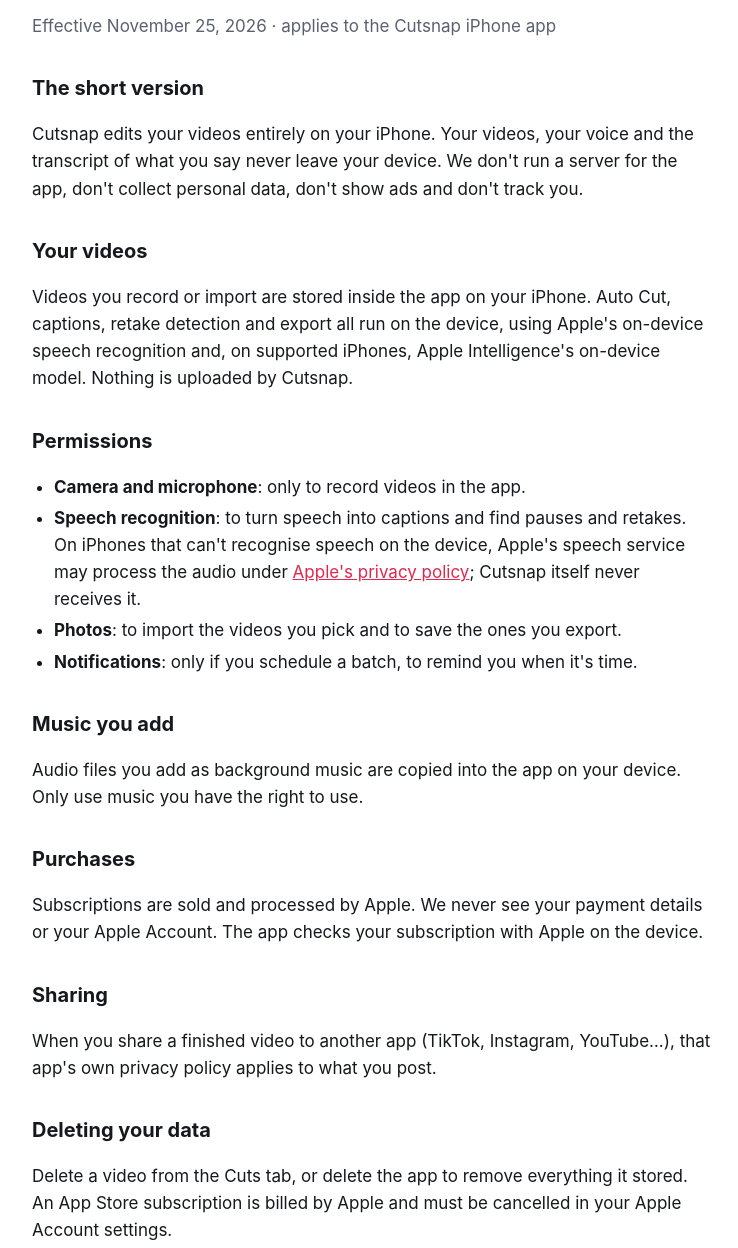
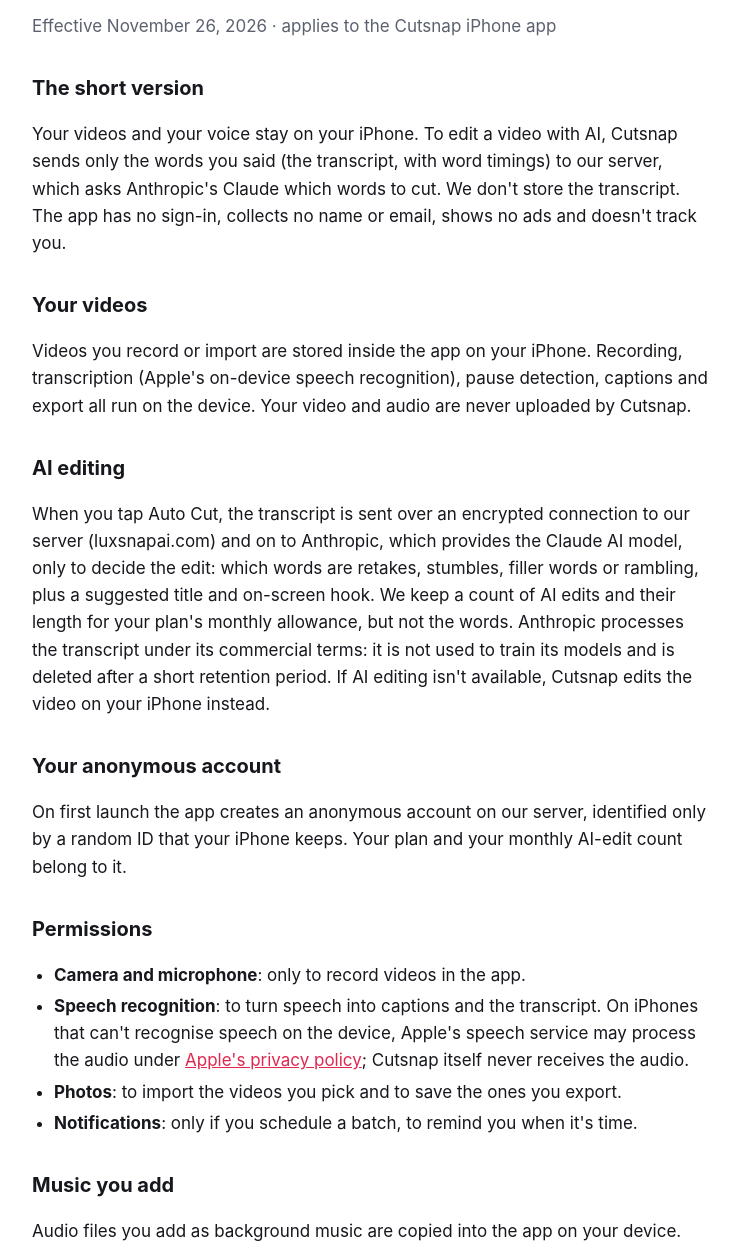
Before and after one commit to Tomolo997/apps-legal, a plain HTML site: page cutsnap/privacy.html in a window 1280 px wide. Shown: the part 80-1328 px from the top of the page, without its empty margins (268-1006 px from the left). Drawn offline with Linux system fonts and the light colour scheme.

Commit message:
Cutsnap privacy: AI editing sends the transcript to Claude via our server

```diff
--- a/cutsnap/privacy.html
+++ b/cutsnap/privacy.html
@@ -6,24 +6,28 @@
 main{max-width:720px;margin:0 auto;padding:40px 20px 80px}h1{font-size:30px;line-height:1.2;margin:0 0 6px}h2{font-size:20px;margin:32px 0 8px}
 .muted{color:var(--muted)}a{color:var(--accent)}ul{padding-left:22px}li{margin:4px 0}.card{border:1px solid var(--line);border-radius:14px;padding:18px 20px;margin:14px 0}
 footer{margin-top:48px;border-top:1px solid var(--line);padding-top:16px;font-size:14px;color:var(--muted)}
-</style></head><body><main><h1>Cutsnap Privacy Policy</h1><p class="muted">Effective November 25, 2026 · applies to the Cutsnap iPhone app</p>
+</style></head><body><main><h1>Cutsnap Privacy Policy</h1><p class="muted">Effective November 26, 2026 · applies to the Cutsnap iPhone app</p>
 <h2>The short version</h2>
-<p>Cutsnap edits your videos entirely on your iPhone. Your videos, your voice and the transcript of what you say never leave your device. We don't run a server for the app, don't collect personal data, don't show ads and don't track you.</p>
+<p>Your videos and your voice stay on your iPhone. To edit a video with AI, Cutsnap sends only the words you said (the transcript, with word timings) to our server, which asks Anthropic's Claude which words to cut. We don't store the transcript. The app has no sign-in, collects no name or email, shows no ads and doesn't track you.</p>
 <h2>Your videos</h2>
-<p>Videos you record or import are stored inside the app on your iPhone. Auto Cut, captions, retake detection and export all run on the device, using Apple's on-device speech recognition and, on supported iPhones, Apple Intelligence's on-device model. Nothing is uploaded by Cutsnap.</p>
+<p>Videos you record or import are stored inside the app on your iPhone. Recording, transcription (Apple's on-device speech recognition), pause detection, captions and export all run on the device. Your video and audio are never uploaded by Cutsnap.</p>
+<h2>AI editing</h2>
+<p>When you tap Auto Cut, the transcript is sent over an encrypted connection to our server (luxsnapai.com) and on to Anthropic, which provides the Claude AI model, only to decide the edit: which words are retakes, stumbles, filler words or rambling, plus a suggested title and on-screen hook. We keep a count of AI edits and their length for your plan's monthly allowance, but not the words. Anthropic processes the transcript under its commercial terms: it is not used to train its models and is deleted after a short retention period. If AI editing isn't available, Cutsnap edits the video on your iPhone instead.</p>
+<h2>Your anonymous account</h2>
+<p>On first launch the app creates an anonymous account on our server, identified only by a random ID that your iPhone keeps. Your plan and your monthly AI-edit count belong to it.</p>
 <h2>Permissions</h2>
 <ul><li><strong>Camera and microphone</strong>: only to record videos in the app.</li>
-<li><strong>Speech recognition</strong>: to turn speech into captions and find pauses and retakes. On iPhones that can't recognise speech on the device, Apple's speech service may process the audio under <a href="https://www.apple.com/legal/privacy/">Apple's privacy policy</a>; Cutsnap itself never receives it.</li>
+<li><strong>Speech recognition</strong>: to turn speech into captions and the transcript. On iPhones that can't recognise speech on the device, Apple's speech service may process the audio under <a href="https://www.apple.com/legal/privacy/">Apple's privacy policy</a>; Cutsnap itself never receives the audio.</li>
 <li><strong>Photos</strong>: to import the videos you pick and to save the ones you export.</li>
 <li><strong>Notifications</strong>: only if you schedule a batch, to remind you when it's time.</li></ul>
 <h2>Music you add</h2>
 <p>Audio files you add as background music are copied into the app on your device. Only use music you have the right to use.</p>
 <h2>Purchases</h2>
-<p>Subscriptions are sold and processed by Apple. We never see your payment details or your Apple Account. The app checks your subscription with Apple on the device.</p>
+<p>Subscriptions are sold and processed by Apple. We never see your payment details or your Apple Account. To unlock your plan, the app sends our server Apple's signed record of the subscription (product, dates and transaction IDs), which we check against Apple's signature and keep with your anonymous account.</p>
 <h2>Sharing</h2>
 <p>When you share a finished video to another app (TikTok, Instagram, YouTube…), that app's own privacy policy applies to what you post.</p>
 <h2>Deleting your data</h2>
-<p>Delete a video from the Cuts tab, or delete the app to remove everything it stored. An App Store subscription is billed by Apple and must be cancelled in your Apple Account settings.</p>
+<p>Delete a video from the Cuts tab, or delete the app to remove everything stored on your iPhone. To delete your anonymous account's plan record and edit counts from our server, email us from the app's support page. An App Store subscription is billed by Apple and must be cancelled in your Apple Account settings.</p>
 <h2>Children</h2>
 <p>Cutsnap is not directed at children under 13 and does not knowingly collect information from anyone.</p>
 <h2>Changes</h2>
```
Also changed, not shown: cutsnap/support.html (+2 -2 lines).
